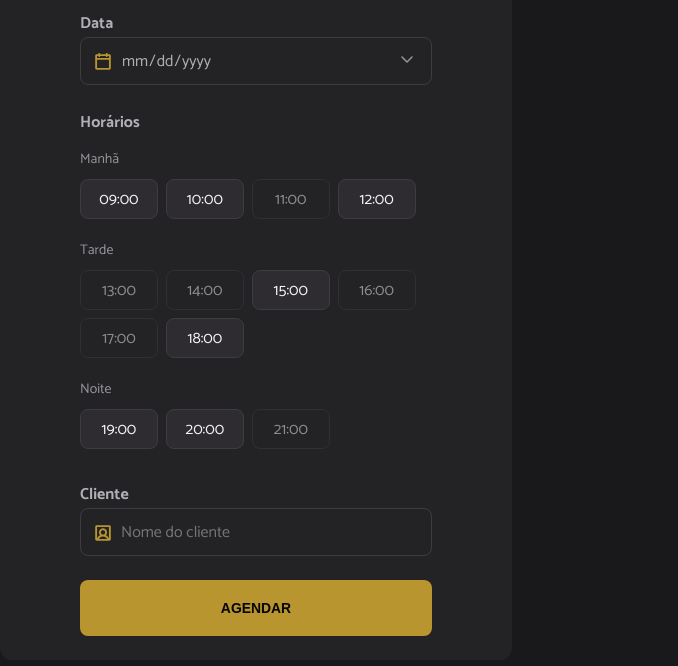
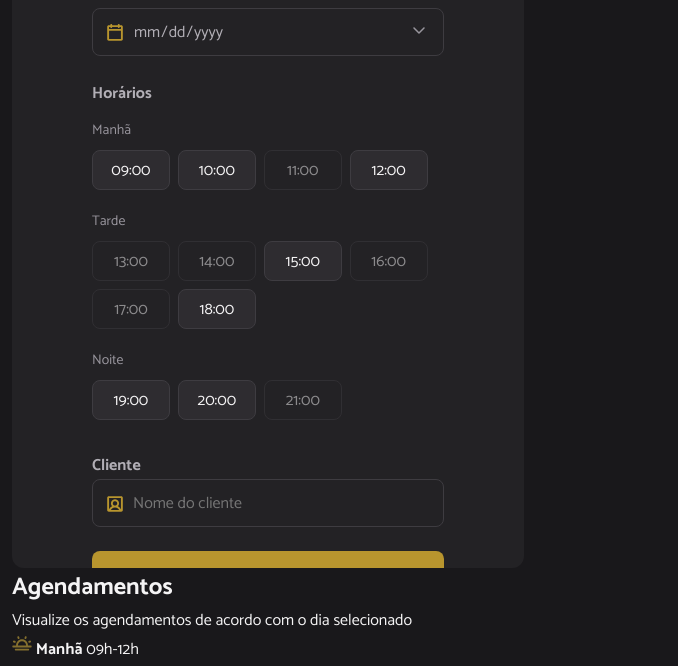
Before and after one commit to Augusto-Valerio/Hair-Day, a plain HTML site: page index.html in a window 1280 px wide. Shown: the part 220-886 px from the top of the page, without its empty margins (0-678 px from the left). Drawn offline with Linux system fonts and the light colour scheme; files whose address does not match are found by name.

Commit message:
style: define main grid layout in global.css

```diff
--- a/src/styles/global.css
+++ b/src/styles/global.css
@@ -25,3 +25,12 @@ body {
   background-color: #19181b;
   color: #f5f4f5;
 }
+
+.container {
+  display: grid;
+  grid-template-columns: auto 1fr;
+  grid-template-rows: calc(100vh - 1.5rem);
+  grid-template-areas: "form schedule";
+
+  padding: 0.75rem;
+}
```
